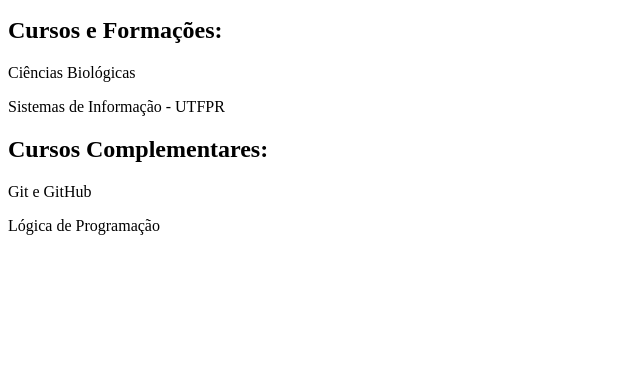
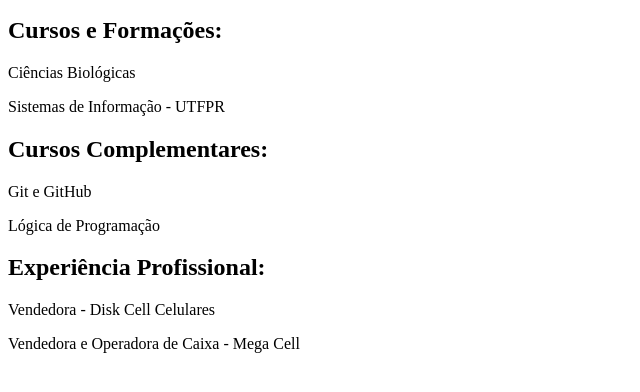
Before and after one commit to monicabaggio/atividade-CVM-monicadb, a plain HTML site: page index.html in a window 1280 px wide. Shown: the part 110-502 px from the top of the page, without its empty margins (0-640 px from the left). Drawn offline with Linux system fonts and the light colour scheme.

Commit message:
Alteração 3: Adicione cargos e locais de trabalho que já teve.

```diff
--- a/index.html
+++ b/index.html
@@ -17,5 +17,9 @@
     <p>Git e GitHub</p>
     <p>Lógica de Programação</p>
 
+    <h2>Experiência Profissional:</h2>
+    <p>Vendedora - Disk Cell Celulares</p>
+    <p>Vendedora e Operadora de Caixa - Mega Cell</p>
+
 </body>
 </html>
```
